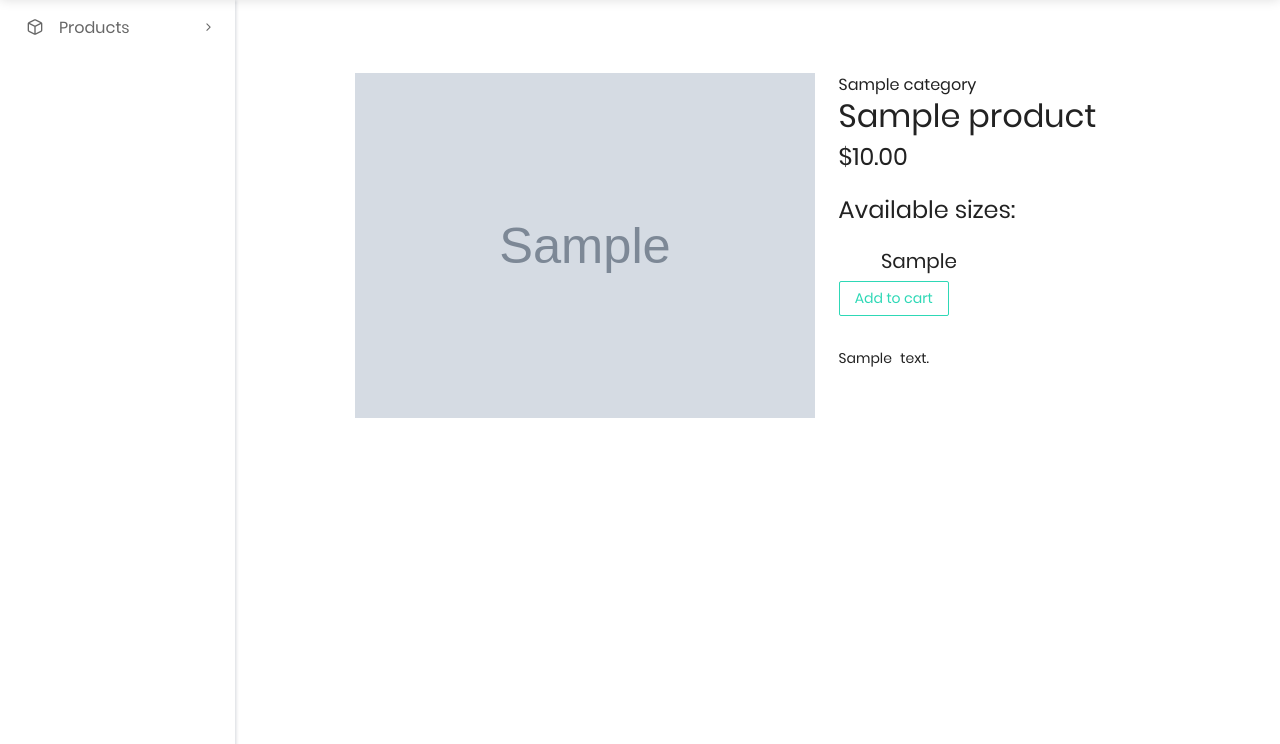
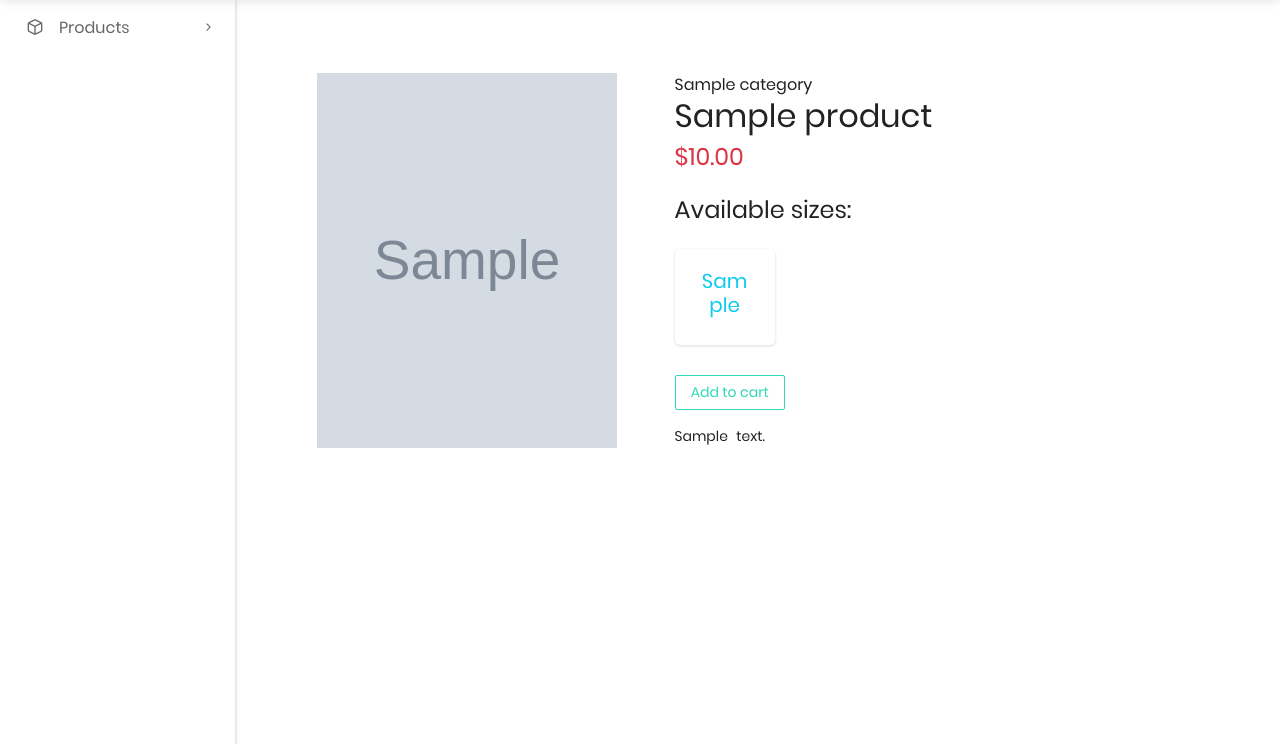
Before and after one commit to anton-dovnar/django-e-commerce, a Django app: page /1/sample/ in a window 1280 px wide. Shown: the part 56-800 px from the top of the page. Run offline with Django 3.2, Linux system fonts and the light colour scheme; tables that the repository leaves empty hold one stand-in row (values such as "Sample post"); grey boxes marked "Sample" are stand-in pictures; style sheets or scripts are compiled from the project's sources; parts of the project's set-up code (start-up, migrations or seed data) failed here and were passed over; some libraries are stand-ins or nearby versions; some web fonts are replaced.

Commit message:
Fix styles for product list / detail

```diff
--- a/shop/static/shop/css/product.css
+++ b/shop/static/shop/css/product.css
@@ -1,4 +1,62 @@
-#product-list {
-    max-width: 1280px;
-    margin: auto;
+#product-list, #product-detail {
+  max-width: 1280px;
+  margin: auto;
 }
+
+#product-list div {
+  margin: 0.5rem;
+}
+#product-list div a {
+  display: block;
+  width: 100;
+  margin-bottom: 0.5rem;
+}
+
+.card {
+  position: relative;
+  display: -webkit-box;
+  display: flex;
+  -webkit-box-orient: vertical;
+  -webkit-box-direction: normal;
+  flex-direction: column;
+  min-width: 0;
+  width: 100px;
+  word-wrap: break-word;
+  background-color: #fff;
+  background-clip: border-box;
+  border: 0px solid rgba(0, 0, 0, 0.125);
+  border-radius: 5px;
+  box-shadow: 0 1px 2.94px 0.06px rgba(4, 26, 55, 0.16);
+  margin-bottom: 30px;
+  -webkit-transition: all 0.3s ease-in-out;
+  transition: all 0.3s ease-in-out;
+}
+.card:hover {
+  box-shadow: 0 0 25px -5px #9e9c9e;
+}
+
+.card-body {
+  -webkit-box-flex: 1;
+  flex: 1 1 auto;
+  padding: 20px 25px;
+}
+
+@media only screen and (max-width: 575px) {
+  #product-list div {
+    margin: 0.5rem 0;
+  }
+}
+@media only screen and (max-width: 991px) {
+  #product-detail .photos img {
+    width: 100%;
+    height: auto;
+  }
+}
+@media (min-width: 1500px) {
+  #product-detail .photos img {
+    width: 500px;
+    height: 625px;
+  }
+}
+
+/*# sourceMappingURL=product.css.map */
--- /dev/null
+++ b/shop/static/shop/sass/product.sass
@@ -0,0 +1,56 @@
+#product-list, #product-detail
+    max-width: 1280px
+    margin: auto
+
+#product-list
+    div
+        margin: 0.5rem
+
+        a
+            display: block
+            width: 100
+            margin-bottom: 0.5rem
+
+.card
+    position: relative
+    display: -webkit-box
+    display: flex
+    -webkit-box-orient: vertical
+    -webkit-box-direction: normal
+    flex-direction: column
+    min-width: 0
+    width: 100px
+    word-wrap: break-word
+    background-color: #fff
+    background-clip: border-box
+    border: 0px solid rgba(0, 0, 0, 0.125)
+    border-radius: 5px
+    box-shadow: 0 1px 2.94px 0.06px rgb(4 26 55 / 16%)
+    margin-bottom: 30px
+    -webkit-transition: all 0.3s ease-in-out
+    transition: all 0.3s ease-in-out
+
+    &:hover
+        box-shadow: 0 0 25px -5px #9e9c9e
+
+.card-body
+    -webkit-box-flex: 1
+    flex: 1 1 auto
+    padding: 20px 25px
+
+@media only screen and (max-width: 575px)
+    #product-list
+        div
+            margin: 0.5rem 0
+
+@media only screen and (max-width: 991px)
+    #product-detail
+        .photos img
+            width: 100%
+            height: auto
+
+@media (min-width: 1500px)
+    #product-detail
+        .photos img
+            width: 500px
+            height: 625px
--- a/shop/templates/shop/product_detail.html
+++ b/shop/templates/shop/product_detail.html
@@ -2,26 +2,36 @@
 
 {% load static crispy_forms_field %}
 
+{% block title %} {{ product.category }} - {{ product.name }} {% endblock title %}
+
+{% block stylesheets %}
+<link rel="stylesheet" href="{% static 'shop/css/product.css' %}">
+{% endblock stylesheets %}
+
 {% block content %}
-<div id="main" class="product-detail my-5">
-    <div class="row flex-wrap col-lg-10 mx-auto">
-        <div class="photos col-lg-7 col-sm-12 text-center mb-5">
-            {% with  product.images.all.last.image as image %}
-            <img src="{% if image %}{{ image.url }}{% else %}{% static 'shop/img/no_image.png' %}{% endif %}" width="100%">
+<div id="main" class="my-5">
+    <div id="product-detail" class="d-flex flex-wrap justify-content-center">
+        <div class="photos col-lg-5 text-center mb-5">
+            {% with  product.images.all.last as images %}
+            <picture>
+                <source media="(max-width: 576px)" srcset="{% if images %}{{ images.image_mobile.url }}{% else %}{% static 'shop/img/no_image.png' %}{% endif %}">
+                <source media="(max-width: 1200px)" srcset="{% if images %}{{ images.image_tablet.url }}{% else %}{% static 'shop/img/no_image.png' %}{% endif %}">
+                <img src="{% if images %}{{ images.image.url }}{% else %}{% static 'shop/img/no_image.png' %}{% endif %}" width="300" height="375">
+            </picture>
             {% endwith %}
         </div>
 
-        <div class="options col-lg-5 col-sm-12">
+        <div class="options col-lg-7">
             <div class="product-order">
                 <span>{{ product.category }}</span>
                 <h2 class="font-weight-normal">{{ product.name }}</h2>
-                <h4 class="font-weight-normal">${{ product.price }}</h4>
+                <h4 class="font-weight-normal text-danger">${{ product.price }}</h4>
 
                 <h4 class="my-4 font-weight-normal">Available sizes:</h4>
                 {% for size in product.sizes.all %}
-                <div class="card col-6">
+                <div class="card">
                     <div class="card-body">
-                        <h5 class="font-weight-normal text-center">{{ size.size }}</h5>
+                        <h5 class="font-weight-normal text-center text-info">{{ size.size }}</h5>
                     </div>
                 </div>
                 {% endfor %}
@@ -33,7 +43,7 @@
                             {% crispy_field cart_product_form.quantity %}
                             {{ cart_product_form.override }}
                         </div>
-                        <input class="btn btn-outline-success mb-3" type="submit" value="Add to cart">
+                        <input class="btn btn-outline-success" type="submit" value="Add to cart">
                     </div>
                 </form>
             </div>
--- a/shop/templates/shop/product_list.html
+++ b/shop/templates/shop/product_list.html
@@ -1,6 +1,8 @@
 {% extends 'layout/base.html' %}
 
 {% load static %}
+
+{% block title %} Shoe Shop - {% if category %}{{ category.name }}{% else %}Products{% endif %} {% endblock title %}
 
 {% block stylesheets %}
 <link rel="stylesheet" href="{% static 'shop/css/product.css' %}">
@@ -9,7 +11,7 @@
 {% block content %}
 <div id="main" class="product-list">
     <h1 class="font-weight-normal text-center">{% if category %}{{ category.name }}{% else %}Products{% endif %}</h1>
-    <div id="product-list" class="row justify-content-center flex-wrap">
+    <div id="product-list" class="d-flex justify-content-center flex-wrap">
         {% include 'shop/product_list_ajax.html' %}
     </div>
 </div>
--- a/shop/templates/shop/product_list_ajax.html
+++ b/shop/templates/shop/product_list_ajax.html
@@ -1,13 +1,13 @@
 {% load static %}
 
 {% for product in object_list %}
-    <div class="text-center m-2">
+    <div class="text-center">
         {% with  product.first_photo as first_photo %}
         <a href="{{ product.get_absolute_url }}">
             <picture>
                 <source media="(max-width: 576px)" srcset="{% if first_photo %}{{ first_photo.0.image_mobile.url }}{% else %}{% static 'shop/img/no_image.png' %}{% endif %}">
                 <source media="(max-width: 1200px)" srcset="{% if first_photo %}{{ first_photo.0.image_tablet.url }}{% else %}{% static 'shop/img/no_image.png' %}{% endif %}">
-                <img src="{% if first_photo %}{{ first_photo.0.image.url }}{% else %}{% static 'shop/img/no_image.png' %}{% endif %}" width="300">
+                <img src="{% if first_photo %}{{ first_photo.0.image.url }}{% else %}{% static 'shop/img/no_image.png' %}{% endif %}" width="300" height="375">
             </picture>
         </a>
         {% endwith %}
```
Also changed, not shown: 1 other file.
